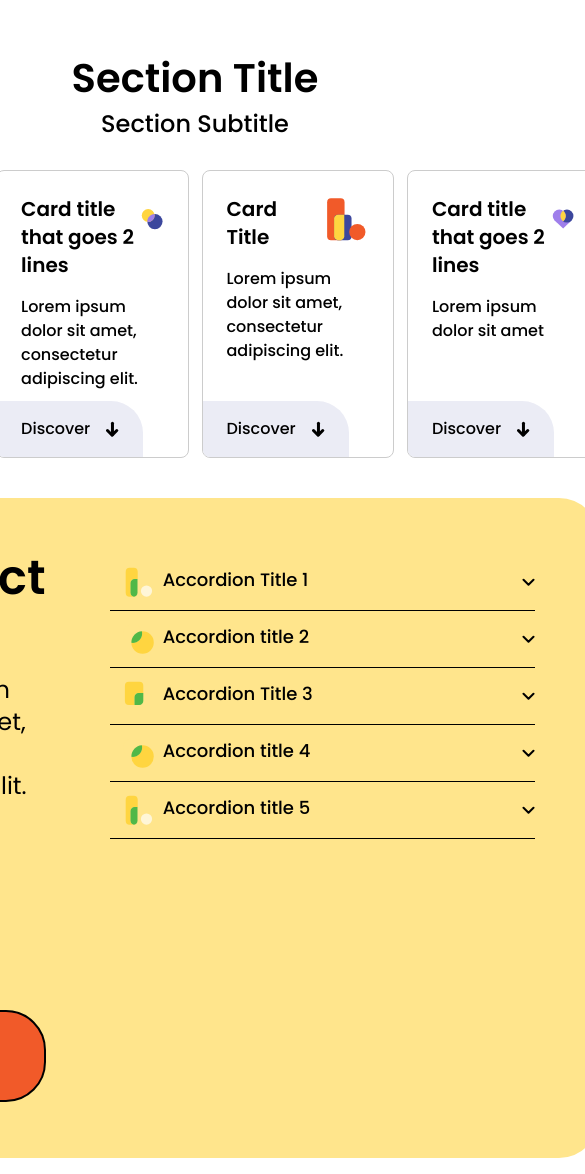
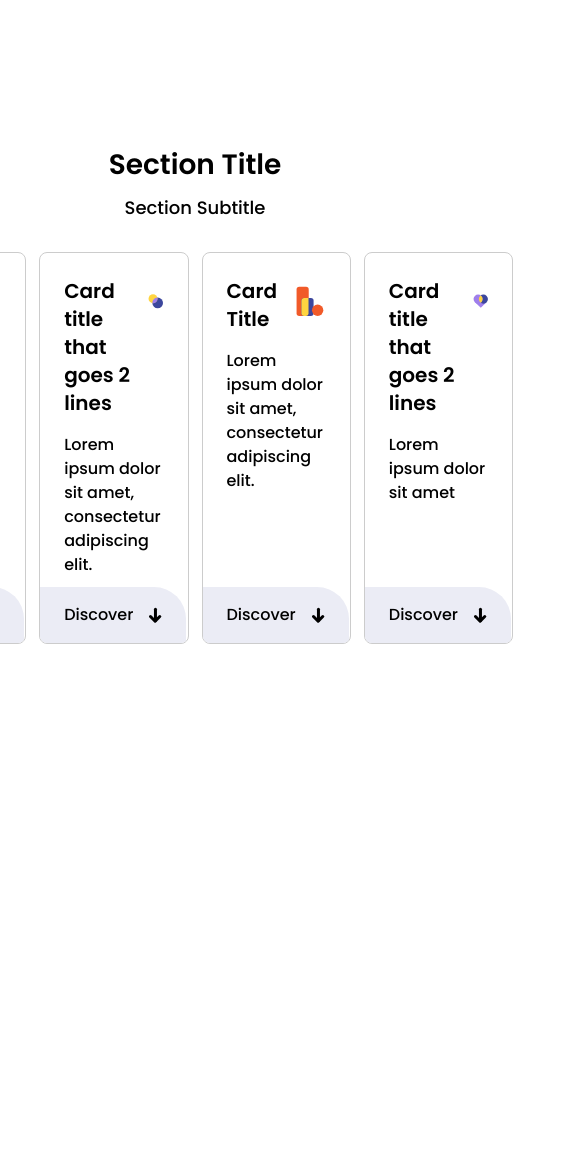
Before and after one commit to rachit-bhusal/FE-Coding-Challenge-V1-Rachit, a React (Vite) app: page / in a window 390 px wide. Shown: the top 1174 px of the page, 585 px wide, since content can reach past the window. After the commit the page ends 844 px from the top, so only its background shows below. Built offline with nearby package versions, Linux system fonts and the light colour scheme.

Commit message:
css changes to titles

```diff
--- a/src/App.jsx
+++ b/src/App.jsx
@@ -7,9 +7,9 @@ import TabContentWrapper from './components/Wrappers/TabContentWrapper';
 function App() {
 	const [activeTab, setActiveTab] = useState('tab1');
 	return (
-		<section className='max-w-[108rem] flex flex-col items-center m-4 pt-8 px-12'>
-			<h1 className='font-semibold text-[2.5rem]'>Section Title</h1>
-			<h2 className='text-2xl font-medium'>Section Subtitle</h2>
+		<section className='max-w-[108rem] flex flex-col items-center m-4 pt-32 px-12'>
+			<h1 className='font-semibold text-[1.75rem] sm:text-[2.5rem] pb-2'>Section Title</h1>
+			<h2 className='text-lg font-medium sm:text-2xl'>Section Subtitle</h2>
 			<div className='flex gap-[0.812rem] mt-[1.9rem]'>
 				{cardData.map((card) => (
 					<Card
--- a/src/components/Modal/Modal.jsx
+++ b/src/components/Modal/Modal.jsx
@@ -6,10 +6,9 @@ const Modal = ({ visible, onClose }) => {
 	if (!visible) return null;
 
 	return (
-		<div id='container' className='fixed inset-0 z-40 flex items-center justify-center backdrop-blur-sm'>
+		<div onClick={handleOnClose} id='container' className='fixed inset-0 z-40 flex items-center justify-center backdrop-blur-sm'>
 			<div
 				id='bubble'
-				onClick={handleOnClose}
 				className='flex p-12 border rounded-lg border-[#CCCCCC] bg-white text-black  overflow-hidden justify-center items-center hover:shadow-md transition ease-in delay-150'>
 				<p className='text-lg'>Lorem ipsum dolor sit amet consectetur adipisicing elit.</p>
 				<button
--- a/src/components/TabCards/Accordion.jsx
+++ b/src/components/TabCards/Accordion.jsx
@@ -5,9 +5,9 @@ const Accordion = ({ title, icon, description }) => {
 	const [isOpen, setIsOpen] = useState(false);
 
 	return (
-		<div className='border-b-[0.062rem] border-black w-[26.61rem]'>
+		<div className='border-b-[0.062rem] border-black xl:w-[26.61rem] w-4/5'>
 			<button className='flex flex-row items-center justify-between w-full h-14' onClick={() => setIsOpen(!isOpen)}>
-				<div className='flex gap-2 p-3'>
+				<div className='flex gap-2'>
 					{icon}
 					<span className='text-lg font-medium'>{title}</span>
 				</div>
--- a/src/components/TabCards/TabCard.jsx
+++ b/src/components/TabCards/TabCard.jsx
@@ -11,10 +11,10 @@ const TabCard = ({ title, description }) => {
 		setShowMyModal(false);
 	};
 	return (
-		<div className='flex flex-row justify-between gap-16 bg-[#FFE58C] rounded-[2.5rem] px-16 py-14 w-full'>
+		<div className='sm:flex sm:flex-row lg:justify-between lg:gap-16 bg-[#FFE58C] rounded-[2.5rem] px-16 py-14 lg:w-full hidden'>
 			<div>
-				<p className='pb-6 text-5xl font-semibold'>{title}</p>
-				<p className='pb-12 text-2xl font-normal'>{description}</p>
+				<p className='pb-6 text-5xl font-semibold xl:text-balance text-wrap'>{title}</p>
+				<p className='pb-12 text-2xl font-normal text-wrap'>{description}</p>
 				<TabButton label='Discover Product' setShowMyModal={setShowMyModal} />
 				<Modal onClose={dontShowMyModal} visible={showMyModal} />
 			</div>
```
